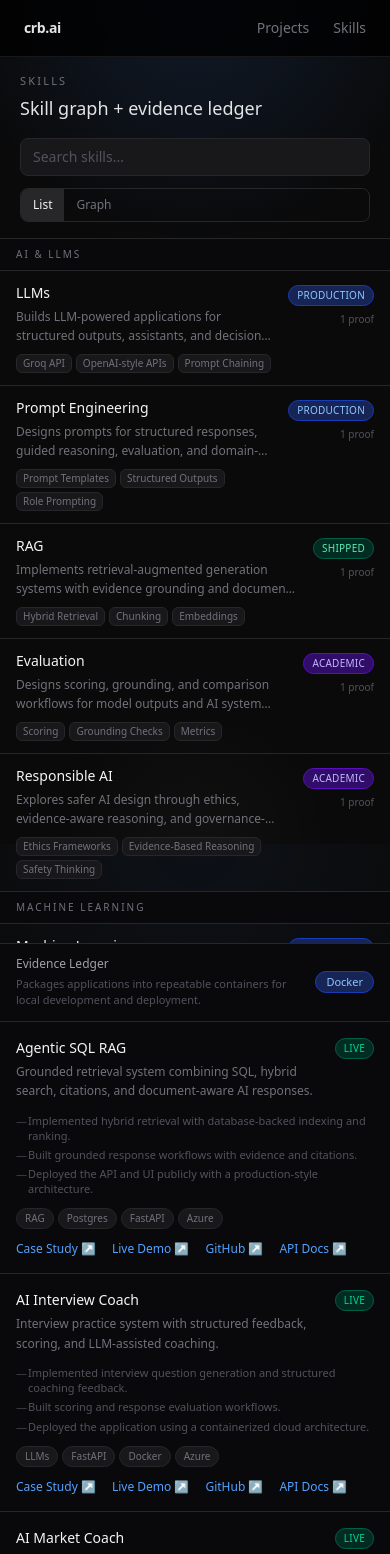
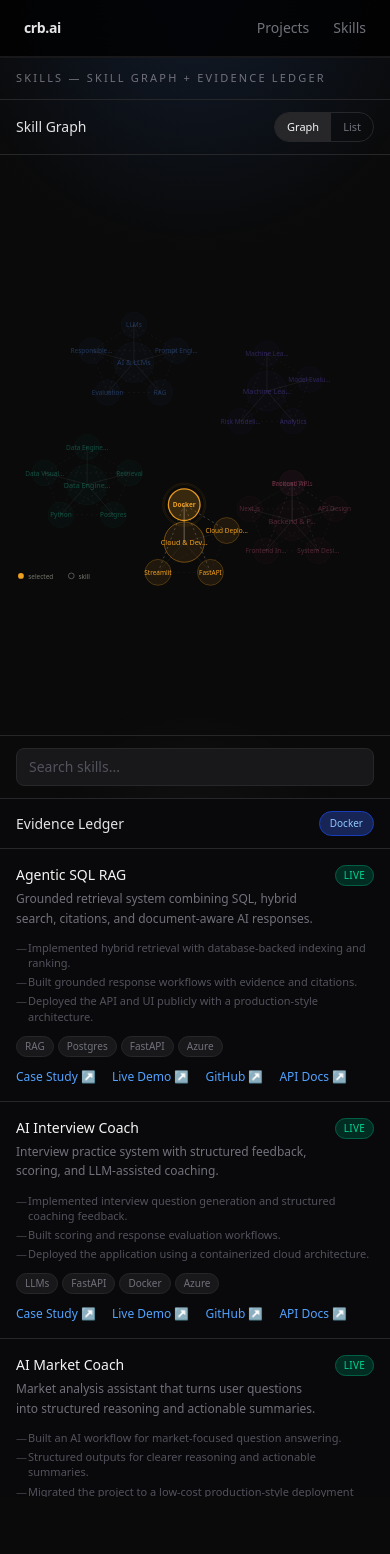
Before and after one commit to Gemini-cr73/crb-ai, a Next.js app: page /skills in a window 390 px wide. Shown: the top 1554 px of the page. Built offline with nearby package versions, Linux system fonts and the light colour scheme.

Commit message:
Refine skills graph layout and evidence ledger UI

```diff
--- a/src/app/skills/page.tsx
+++ b/src/app/skills/page.tsx
@@ -192,11 +192,11 @@
     const { nodes, edges } = useMemo(() => buildSkillGraph(skillsData), [skillsData]);
 
     const categoryPositions: Record<string, { x: number; y: number }> = {
-        ai_llms: { x: 260, y: 80 },
-        ml: { x: 460, y: 130 },
-        data_eng: { x: 100, y: 230 },
-        cloud_devops: { x: 280, y: 300 },
-        backend: { x: 460, y: 300 },
+        ai_llms: { x: 175, y: 95 },
+        ml: { x: 360, y: 135 },
+        data_eng: { x: 110, y: 265 },
+        cloud_devops: { x: 245, y: 345 },
+        backend: { x: 395, y: 315 },
     };
 
     const nodePositions = useMemo(() => {
@@ -218,8 +218,8 @@
             const angle = (index * (Math.PI * 2)) / 5 - Math.PI / 2;
 
             positions[node.id] = {
-                x: categoryPosition.x + Math.cos(angle) * 70,
-                y: categoryPosition.y + Math.sin(angle) * 60,
+                x: categoryPosition.x + Math.cos(angle) * 62,
+                y: categoryPosition.y + Math.sin(angle) * 52,
             };
         });
 
@@ -248,7 +248,7 @@
     }, [edges, selectedSkillId]);
 
     return (
-        <svg viewBox="0 0 580 400" className="h-full w-full" aria-label="Skill graph">
+        <svg viewBox="0 0 520 420" className="h-full w-full" aria-label="Skill graph">
             {edges.map((edge, index) => {
                 const from = nodePositions[edge.source];
                 const to = nodePositions[edge.target];
@@ -267,8 +267,8 @@
                         y1={from.y}
                         x2={to.x}
                         y2={to.y}
-                        stroke={isConnected ? "rgba(255,255,255,0.24)" : "rgba(255,255,255,0.08)"}
-                        strokeWidth={isConnected ? (isCoOccurrence ? 1.2 : 1.8) : isCoOccurrence ? 0.8 : 1.2}
+                        stroke={isConnected ? "rgba(255,255,255,0.26)" : "rgba(255,255,255,0.08)"}
+                        strokeWidth={isConnected ? (isCoOccurrence ? 1.2 : 1.8) : isCoOccurrence ? 0.8 : 1.1}
                         strokeDasharray={isCoOccurrence ? "3 4" : undefined}
                         className="transition-all duration-300"
                     />
@@ -303,7 +303,7 @@
                             stroke={color}
                             strokeWidth={isSelected ? 1.8 : isCategory ? 1 : 0.8}
                             strokeOpacity={isDimmed ? 0.15 : isSelected ? 0.95 : isCategory ? 0.6 : 0.45}
-                            opacity={isConnected ? 1 : 0.35}
+                            opacity={isConnected ? 1 : 0.32}
                             className="transition-all duration-300"
                         />
 
@@ -314,7 +314,7 @@
                                 stroke={color}
                                 strokeWidth={0.5}
                                 strokeOpacity={isSelected ? 0.28 : 0}
-                                opacity={isConnected ? 1 : 0.35}
+                                opacity={isConnected ? 1 : 0.32}
                                 className="transition-all duration-300"
                             />
                         )}
@@ -335,7 +335,7 @@
                             fill={color}
                             fontSize={isCategory ? 10 : 9}
                             fontWeight={isCategory ? 500 : isSelected ? 600 : 400}
-                            opacity={isConnected ? 1 : 0.35}
+                            opacity={isConnected ? 1 : 0.32}
                         >
                             {node.label.length > 12 ? `${node.label.slice(0, 11)}…` : node.label}
                         </text>
@@ -343,30 +343,22 @@
                 );
             })}
 
-            <g transform="translate(16, 370)">
-                <line
-                    x1="0"
-                    y1="6"
-                    x2="20"
-                    y2="6"
-                    stroke="rgba(255,255,255,0.2)"
-                    strokeWidth="1.2"
-                />
-                <text x="25" y="10" fill="rgba(155,153,143,0.6)" fontSize="9">
-                    skill belongs to category
+            <g transform="translate(18, 392)">
+                <circle cx="0" cy="0" r="4" fill="#f0a020" />
+                <text x="10" y="4" fill="rgba(155,153,143,0.75)" fontSize="9">
+                    selected
                 </text>
 
-                <line
-                    x1="150"
-                    y1="6"
-                    x2="170"
-                    y2="6"
-                    stroke="rgba(255,255,255,0.2)"
-                    strokeWidth="0.8"
-                    strokeDasharray="3 4"
+                <circle
+                    cx="70"
+                    cy="0"
+                    r="4"
+                    fill="none"
+                    stroke="rgba(255,255,255,0.4)"
+                    strokeWidth="1"
                 />
-                <text x="175" y="10" fill="rgba(155,153,143,0.6)" fontSize="9">
-                    co-occurs with
+                <text x="80" y="4" fill="rgba(155,153,143,0.75)" fontSize="9">
+                    skill
                 </text>
             </g>
         </svg>
@@ -377,7 +369,7 @@
 
 export default function SkillsPage() {
     const skillsData = useMemo(() => getSkills(), []);
-    const [view, setView] = useState<ViewMode>("list");
+    const [view, setView] = useState<ViewMode>("graph");
     const [selectedSkillId, setSelectedSkillId] = useState<string | null>("docker");
     const [query, setQuery] = useState("");
 
@@ -387,7 +379,6 @@
 
     const ledgerProjects: Project[] = useMemo(() => {
         if (!selectedSkillId) return [];
-
         const rawProjects = getProjectsBySkill(selectedSkillId);
         return rankProjectsForSkill(rawProjects, selectedSkillId);
     }, [selectedSkillId]);
@@ -400,56 +391,65 @@
         skillsData.skills.find((skill) => skill.id === selectedSkillId) ?? null;
 
     return (
-        <main className="flex min-h-[calc(100vh-56px)] flex-col">
-            <div className="flex flex-col gap-4 border-b border-zinc-800 px-5 py-4 lg:flex-row lg:items-center lg:justify-between">
-                <div className="space-y-1">
+        <main className="mx-auto flex w-full max-w-7xl flex-col px-0 py-0">
+            <section className="border-t border-zinc-900">
+                <div className="border-b border-zinc-800 px-4 py-3 sm:px-6">
                     <p className="text-[11px] uppercase tracking-[0.2em] text-zinc-500">
-                        Skills
+                        Skills — Skill Graph + Evidence Ledger
                     </p>
-                    <h1 className="text-lg font-medium text-zinc-200">
-                        Skill graph + evidence ledger
-                    </h1>
                 </div>
 
-                <div className="flex flex-col gap-3 sm:flex-row sm:items-center">
+                <div className="grid min-h-[720px] grid-cols-1 lg:grid-cols-[54%_46%]">
+                    <div className="border-b border-zinc-800 lg:border-b-0 lg:border-r">
+                        <div className="flex items-center justify-between border-b border-zinc-800 px-4 py-3 sm:px-5">
+                            <p className="text-sm font-medium text-zinc-200">Skill Graph</p>
+
+                            <div className="flex items-center gap-2">
+                                <div className="hidden sm:block">
                                     <input
                                         type="search"
                                         placeholder="Search skills..."
                                         value={query}
                                         onChange={(e) => setQuery(e.target.value)}
-                        className="w-full rounded-lg border border-zinc-800 bg-zinc-900 px-3 py-2 text-sm text-zinc-300 placeholder:text-zinc-600 transition-colors focus:border-zinc-600 focus:outline-none sm:w-56"
+                                        className="w-40 rounded-lg border border-zinc-800 bg-zinc-900 px-3 py-1.5 text-xs text-zinc-300 placeholder:text-zinc-600 focus:border-zinc-700 focus:outline-none"
                                     />
+                                </div>
 
-                    <div className="flex overflow-hidden rounded-lg border border-zinc-800 text-xs">
+                                <div className="flex overflow-hidden rounded-full border border-zinc-800 text-[11px]">
+                                    <button
+                                        type="button"
+                                        onClick={() => setView("graph")}
+                                        className={`px-3 py-1.5 transition-colors ${view === "graph"
+                                            ? "bg-zinc-800 text-zinc-100"
+                                            : "bg-transparent text-zinc-500 hover:text-zinc-300"
+                                            }`}
+                                    >
+                                        Graph
+                                    </button>
                                     <button
                                         type="button"
                                         onClick={() => setView("list")}
-                            className={`px-3 py-2 transition-colors ${view === "list"
+                                        className={`px-3 py-1.5 transition-colors ${view === "list"
                                             ? "bg-zinc-800 text-zinc-100"
                                             : "bg-transparent text-zinc-500 hover:text-zinc-300"
                                             }`}
                                     >
                                         List
                                     </button>
-
-                        <button
-                            type="button"
-                            onClick={() => setView("graph")}
-                            className={`px-3 py-2 transition-colors ${view === "graph"
-                                ? "bg-zinc-800 text-zinc-100"
-                                : "bg-transparent text-zinc-500 hover:text-zinc-300"
-                                }`}
-                        >
-                            Graph
-                        </button>
                                 </div>
                             </div>
                         </div>
 
-            <div className="flex flex-1 flex-col lg:flex-row">
-                <section className="border-b border-zinc-800 lg:w-[55%] lg:border-b-0 lg:border-r">
-                    {view === "list" ? (
-                        <div className="max-h-[calc(100vh-140px)] overflow-y-auto">
+                        {view === "graph" ? (
+                            <div className="h-[580px] px-2 py-2 sm:px-4 sm:py-4">
+                                <SkillGraphCanvas
+                                    skillsData={skillsData}
+                                    selectedSkillId={selectedSkillId}
+                                    onSelectSkill={handleSelectSkill}
+                                />
+                            </div>
+                        ) : (
+                            <div className="max-h-[580px] overflow-y-auto">
                                 {skillsData.categories.map((category) => {
                                     const categorySkills = filteredSkills.filter(
                                         (skill) => skill.category_id === category.id
@@ -485,36 +485,31 @@
                                     </div>
                                 )}
                             </div>
-                    ) : (
-                        <div className="h-[420px] w-full p-3 lg:h-full">
-                            <SkillGraphCanvas
-                                skillsData={skillsData}
-                                selectedSkillId={selectedSkillId}
-                                onSelectSkill={handleSelectSkill}
+                        )}
+
+                        <div className="border-t border-zinc-800 px-4 py-3 sm:hidden">
+                            <input
+                                type="search"
+                                placeholder="Search skills..."
+                                value={query}
+                                onChange={(e) => setQuery(e.target.value)}
+                                className="w-full rounded-lg border border-zinc-800 bg-zinc-900 px-3 py-2 text-sm text-zinc-300 placeholder:text-zinc-600 focus:border-zinc-700 focus:outline-none"
                             />
                         </div>
-                    )}
-                </section>
-
-                <aside className="flex-1 bg-zinc-950">
-                    <div className="sticky top-0 z-10 flex items-center justify-between gap-3 border-b border-zinc-800 bg-zinc-950 px-4 py-3">
-                        <div className="space-y-1">
-                            <p className="text-xs font-medium text-zinc-400">Evidence Ledger</p>
-                            {selectedSkill?.summary && (
-                                <p className="max-w-md text-[11px] text-zinc-600">
-                                    {selectedSkill.summary}
-                                </p>
-                            )}
                     </div>
 
+                    <aside className="bg-zinc-950">
+                        <div className="flex items-center justify-between border-b border-zinc-800 px-4 py-3 sm:px-5">
+                            <p className="text-sm font-medium text-zinc-200">Evidence Ledger</p>
+
                             {selectedSkill && (
-                            <span className="rounded-full border border-blue-800 bg-blue-950 px-2.5 py-0.5 text-[11px] text-blue-300">
+                                <span className="rounded-full border border-blue-800 bg-blue-950 px-2.5 py-1 text-[10px] text-blue-300">
                                     {selectedSkill.label}
                                 </span>
                             )}
                         </div>
 
-                    <div className="max-h-[calc(100vh-140px)] overflow-y-auto">
+                        <div className="max-h-[648px] overflow-y-auto">
                             {!selectedSkillId ? (
                                 <div className="flex h-64 flex-col items-center justify-center gap-3 px-6 text-center">
                                     <p className="text-sm text-zinc-600">
@@ -539,6 +534,7 @@
                         </div>
                     </aside>
                 </div>
+            </section>
         </main>
     );
 }
```
Lines whose indentation alone changed are shown as unchanged.
